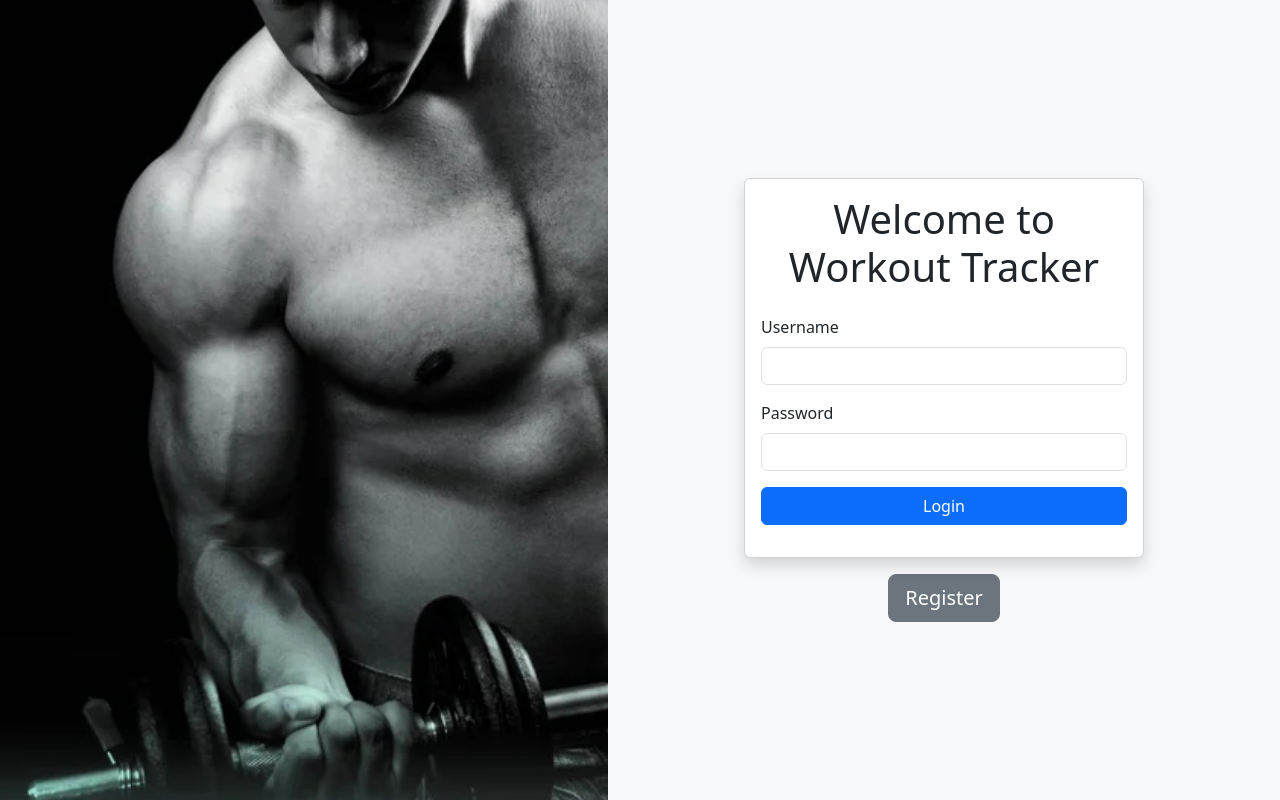
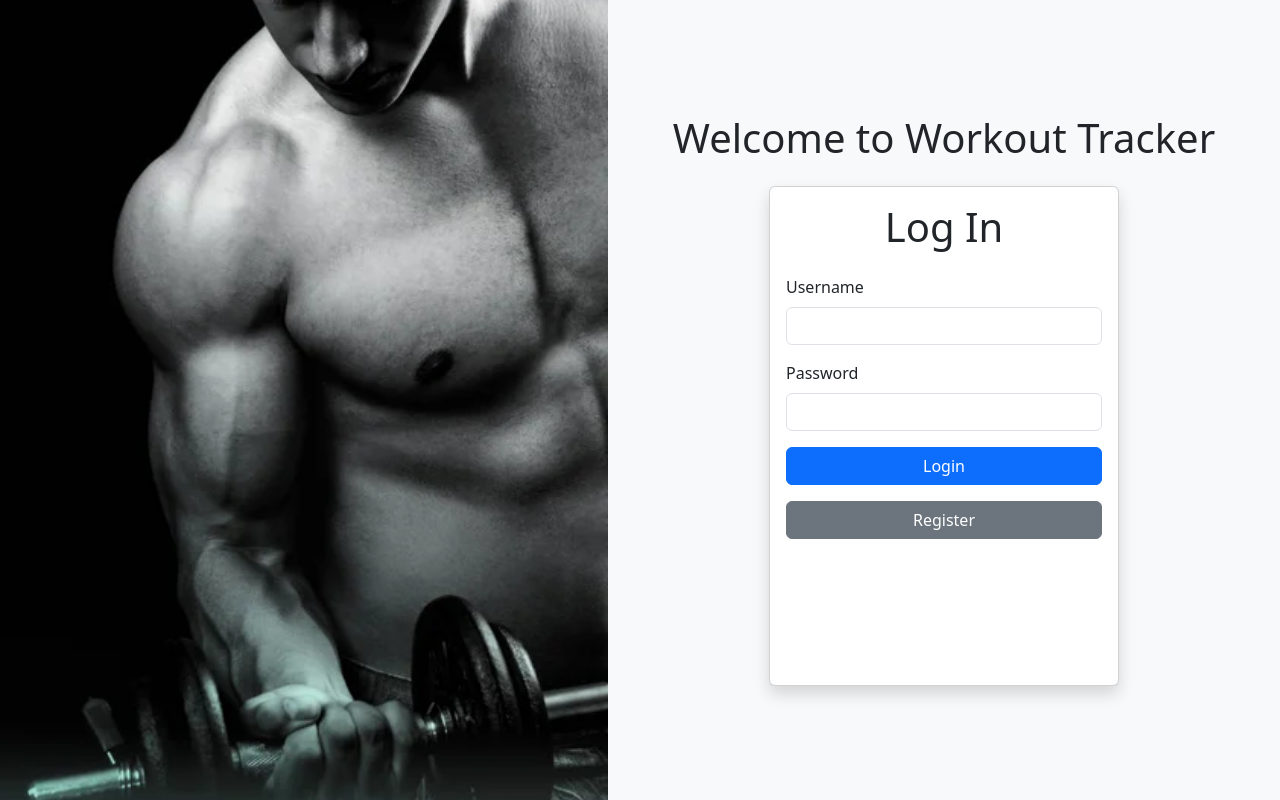
Before and after one commit to Zulmei/workout-app, a Flask app: page / in a window 1280 px wide. Run offline with Flask 3, Linux system fonts and the light colour scheme.

Commit message:
Updated welcome page styling: repositioned Register button and adjusted card width

```diff
--- a/templates/home.html
+++ b/templates/home.html
@@ -35,9 +35,10 @@
 
         <!-- Right side: Login/Register Section -->
         <div class="form-section">
-            <div class="card shadow" style="width: 100%; max-width: 400px; margin: 0 auto;">
+            <h1 class="text-center mb-4">Welcome to Workout Tracker</h1>
+            <div class="card shadow" style="width: 100%; max-width: 350px; margin: 0 auto; height: 500px; display: flex; flex-direction: column; justify-content: space-between;">
                 <div class="card-body">
-                    <h1 class="card-title text-center mb-4">Welcome to Workout Tracker</h1>
+                    <h1 class="card-title text-center mb-4">Log In</h1>
             <form method="POST" action="{{ url_for('login') }}">
                 <div class="mb-3">
                     <label for="username" class="form-label">Username</label>
@@ -48,11 +49,9 @@
                     <input type="password" class="form-control" id="password" name="password" required>
                 </div>
                 <button type="submit" class="btn btn-primary w-100 mb-3">Login</button>
-            </form>
+                </form>
+                <a href="{{ url_for('register') }}" class="btn btn-secondary w-100 mb-3">Register</a>
                 </div>
-            </div>
-            <div class="text-center mt-3">
-                <a href="{{ url_for('register') }}" class="btn btn-secondary btn-lg">Register</a>
             </div>
         </div>
     </div>
```
